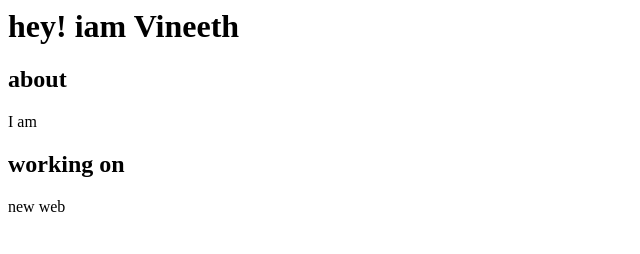
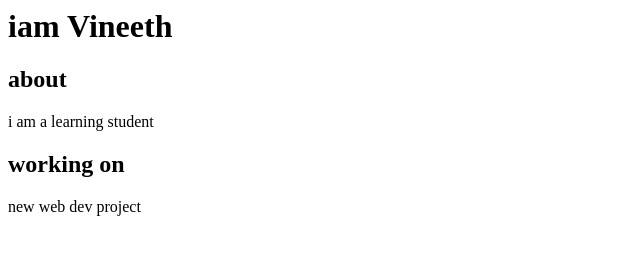
Before and after one commit to vineethvinayak/exp-sork, a plain HTML site: page index.html in a window 1280 px wide. Shown: the whole page, without its empty margins (0-640 px from the left). Drawn offline with Linux system fonts and the light colour scheme.

Commit message:
Update index.html

```diff
--- a/index.html
+++ b/index.html
@@ -1,19 +1,19 @@
 <html>
     <h1>
-        hey! iam Vineeth
+        iam Vineeth
     </h1>
     <body>
         <h2>
             about
         </h2>
         <p>
-            I am
+            i am a learning student
         </p>
         <h2>
             working on
         </h2>
         <p>
-            new web
+            new web dev project
         </p>
     </body>
 </html>
```
